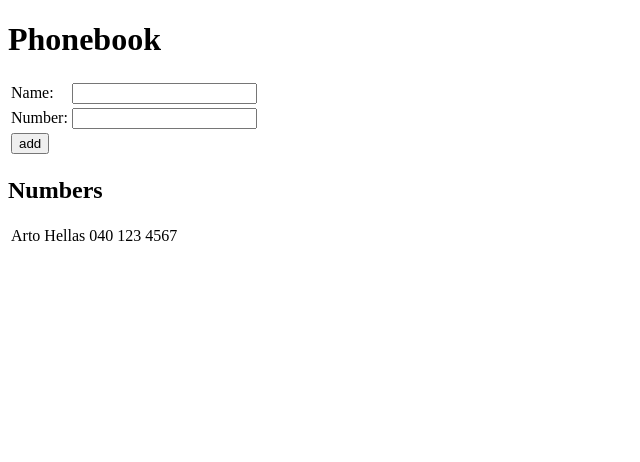
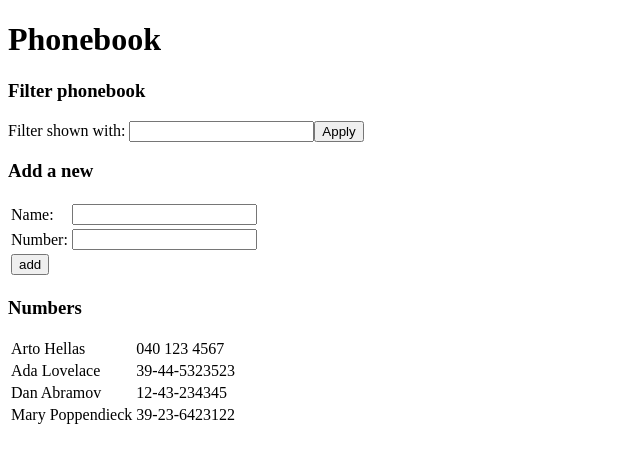
Before and after one commit to JuliaKuisma1/Fullstack2019_Julia_Kuisma, a React (Create React App) app in the folder osa2/phonebook/: page / in a window 1280 px wide. Shown: the top 462 px of the page, without its empty margins (0-640 px from the left). Built offline with nearby package versions, Linux system fonts and the light colour scheme.

Commit message:
puhelinluettelo step2 ja step3

```diff
--- a/osa2/phonebook/src/App.js
+++ b/osa2/phonebook/src/App.js
@@ -1,63 +1,79 @@
 import React, { useState } from 'react';
+import PersonForm from './components/PersonForm';
+import Persons from './components/Persons';
+import Filter from './components/Filter';
 
 const App = (props) => {
   // array that contains all person information and new name and number
-  const [ persons, setPersons ] = useState([ { name: 'Arto Hellas', number: '040 123 4567' }])
+  const [ persons, setPersons ] = useState([
+    { name: 'Arto Hellas', number: '040 123 4567' },
+    { name: 'Ada Lovelace', number: '39-44-5323523' },
+    { name: 'Dan Abramov', number: '12-43-234345' },
+    { name: 'Mary Poppendieck', number: '39-23-6423122' }
+  ])
   const [ newName, setNewName ] = useState('')
   const [ newNumber, setNewNumber ] = useState('')
+  const [ newFilter, setNewFilter ] = useState('')
 
-  // need to implement check that if name already exists
+  // adds information to persons array
   const addInformation = (event) => {
-    event.preventDefault()
+    event.preventDefault();
     const personObject = {
       name: newName,
       number: newNumber
+    };
+    // display alert if name already exists
+    if (checkValue(personObject.name, persons) === 'Exist') {
+      alert(newName +' is already in the phonebook!');
     }
-    setPersons(persons.concat(personObject))
-    setNewName('')
-    setNewNumber('')
+    // set personObject to array and clear input fields
+    else {
+      setPersons(persons.concat(personObject));
+      setNewName('');
+      setNewNumber('');
+    }
   }
 
-  // handle name input changes
-  const handleNameChange = (event) => {
-    console.log(event.target.value);
-    setNewName(event.target.value)
+  // checking if name already exists
+  function checkValue(value, arr){
+    var status = 'Not exist';
+
+    for (var i = 0; i < arr.length; i++){
+      var name = arr[i].name;
+      if(name === value){
+        status = 'Exist';
+        break;
+      }
+    }
+    return status;
   }
 
+  const applyFilter = event =>{
+    event.preventDefault();
+    const filter = newFilter;
+    console.log(filter);
+    // set filter to persons array
+  };
+
+  // handle name input changes
+  const handleNameChange = event => setNewName(event.target.value);
+
   // handle number input changes
-  const handleNumberChange = (event) => {
-    console.log(event.target.value);
-    setNewNumber(event.target.value)
-  }
+  const handleNumberChange = event => setNewNumber(event.target.value);
 
-  // display persons array
-  const rows = () => persons.map(person =>
-    <tr key={person.name}><td>{person.name}</td><td>{person.number}</td></tr>)
+  // handle filter changes
+  const handleFilterChange = event => setNewFilter(event.target.value);
 
   return (
     <div>
       <h1>Phonebook</h1>
-      <form onSubmit={addInformation}>
-        <table>
-          <tbody>
-            <tr>
-              <td> Name: </td><td><input value={newName} onChange={handleNameChange}/></td>
-            </tr>
-            <tr>
-              <td>Number: </td><td><input value={newNumber} onChange={handleNumberChange}/></td>
-            </tr>
-            <tr>
-              <td><button type="submit">add</button></td>
-            </tr>
-          </tbody>
-        </table>
-      </form>
-      <h2>Numbers</h2>
-      <table>
-        <tbody>
-          {rows()}
-        </tbody>
-      </table>
+      <h3>Filter phonebook</h3>
+        <Filter newFilter={newFilter} handleFilterChange={handleFilterChange} applyFilter={applyFilter}/>
+      <h3>Add a new</h3>
+        <PersonForm handleNameChange={handleNameChange} handleNumberChange={handleNumberChange}
+          newName={newName} newNumber={newNumber} addInformation={addInformation} />
+      <h3>Numbers</h3>
+        <Persons persons={persons} />
     </div>
   )
 }
--- /dev/null
+++ b/osa2/phonebook/src/components/Filter.js
@@ -0,0 +1,13 @@
+import React from 'react';
+
+const Filter = (props) => {
+    const { newFilter, handleFilterChange, applyFilter } = props;
+    return (
+        <form onChange={applyFilter}>
+            Filter shown with: <input value={newFilter} onChange={handleFilterChange}/>
+            <button type="submit">Apply</button>
+        </form>
+    )
+}
+
+export default Filter
--- /dev/null
+++ b/osa2/phonebook/src/components/PersonForm.js
@@ -0,0 +1,26 @@
+import React from 'react';
+
+const PersonForm = (props) => {
+    const { handleNameChange, handleNumberChange, newName, newNumber, addInformation } = props
+    return (
+        <form onSubmit={addInformation}>
+            <table>
+                <tbody>
+                    <tr>
+                        <td> Name: </td>
+                        <td><input value={newName} onChange={handleNameChange}/></td>
+                    </tr>
+                    <tr>
+                        <td>Number: </td>
+                        <td><input value={newNumber} onChange={handleNumberChange}/></td>
+                    </tr>
+                    <tr>
+                        <td><button type="submit">add</button></td>
+                    </tr>
+                </tbody>
+            </table>
+        </form>
+    )
+}
+
+export default PersonForm
--- /dev/null
+++ b/osa2/phonebook/src/components/Persons.js
@@ -0,0 +1,19 @@
+import React from 'react';
+
+const Persons = (props) => {
+    const { persons } = props
+
+    // display persons array
+    const rows = () => persons.map(person =>
+    <tr key={person.name}><td>{person.name}</td><td>{person.number}</td></tr>)
+
+    return (
+        <table>
+            <tbody>
+                {rows()}
+            </tbody>
+        </table>
+    )
+}
+
+export default Persons
```
Also changed, not shown: osa2/phonebook/src/components/Note.js (deleted, +0 -9 lines).
